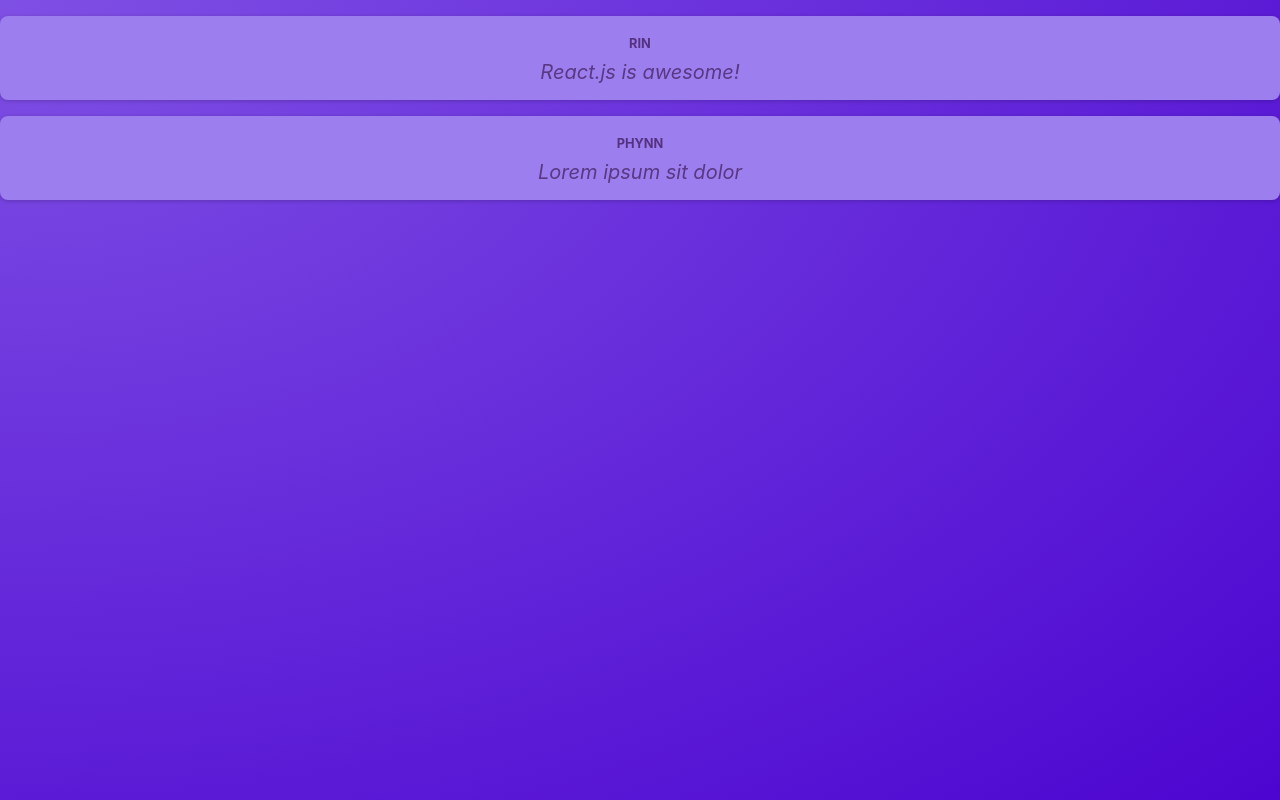
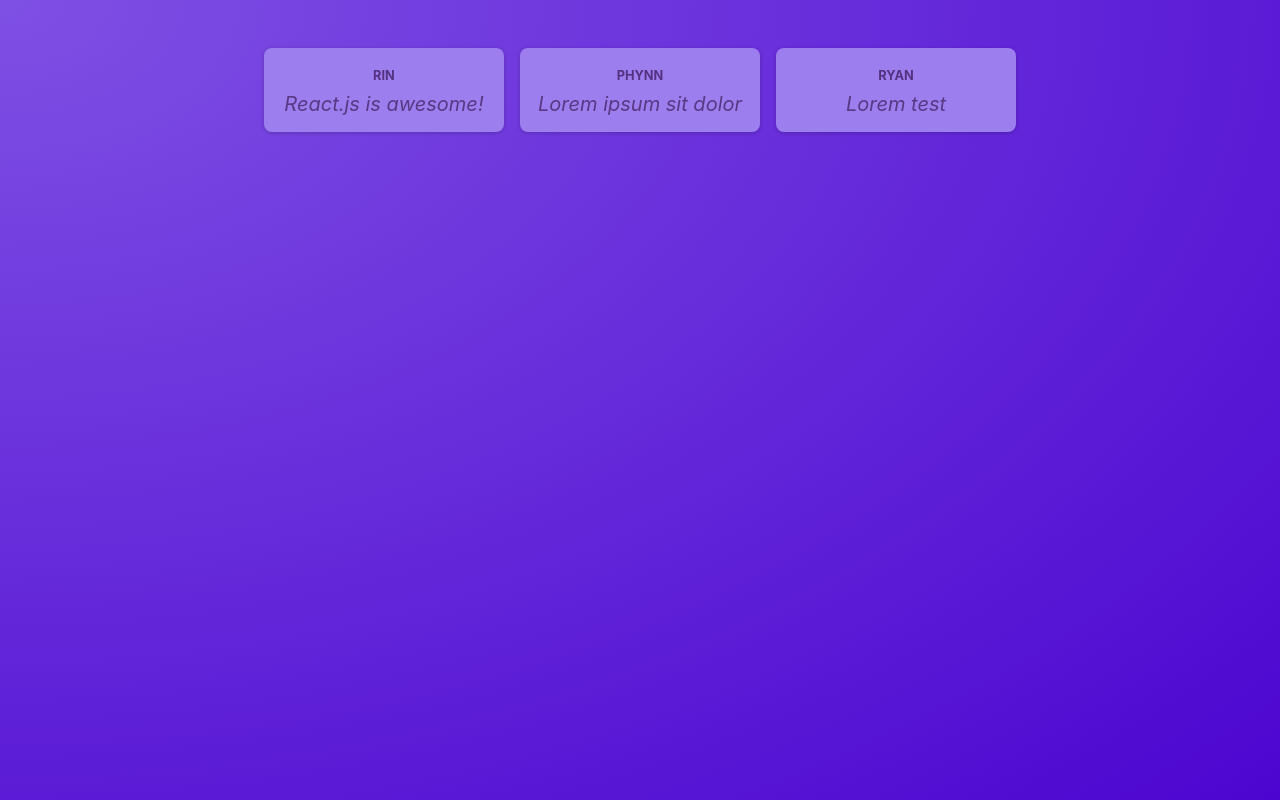
Before and after one commit to omarotxoa/react-rtcg-summary-v2, a React (Vite) app: page / in a window 1280 px wide. Built offline with nearby package versions, Linux system fonts and the light colour scheme.

Commit message:
Creates and implements the PostLists component

```diff
--- a/src/App.jsx
+++ b/src/App.jsx
@@ -1,11 +1,10 @@
-import Post from "./components/Post";
+import PostsList from "./components/PostsList";
 
 function App() {
 
   return (
     <main>
-      <Post author="Rin" body="React.js is awesome!"/>
-      <Post author="Phynn" body="Lorem ipsum sit dolor" />
+      <PostsList />
     </main>
   )
 }
--- a/src/components/Post.jsx
+++ b/src/components/Post.jsx
@@ -2,10 +2,10 @@
 
 function Post(props) {
   return (
-    <div className={classes.post}>
+    <li className={classes.post}>
       <h2 className={classes.author}>{props.author}</h2>
       <p className={classes.text}>{props.body}</p>
-    </div>
+    </li>
   );
 }
 
--- /dev/null
+++ b/src/components/PostsList.jsx
@@ -0,0 +1,14 @@
+import Post from "./Post";
+import classes from "./PostsList.module.css";
+
+function PostsList() {
+  return(
+    <ul className={classes.posts}>
+      <Post author="Rin" body="React.js is awesome!"/>
+      <Post author="Phynn" body="Lorem ipsum sit dolor" />
+      <Post author="Ryan" body="Lorem test" />
+    </ul>
+  );
+}
+
+export default PostsList;
--- /dev/null
+++ b/src/components/PostsList.module.css
@@ -0,0 +1,10 @@
+.posts {
+  list-style: none;
+  max-width: 50rem;
+  margin: 1rem auto;
+  padding: 1rem 0;
+  display: grid;
+  gap: 1rem;
+  grid-template-columns: repeat(3, 30%);
+  justify-content: center;
+}
```
